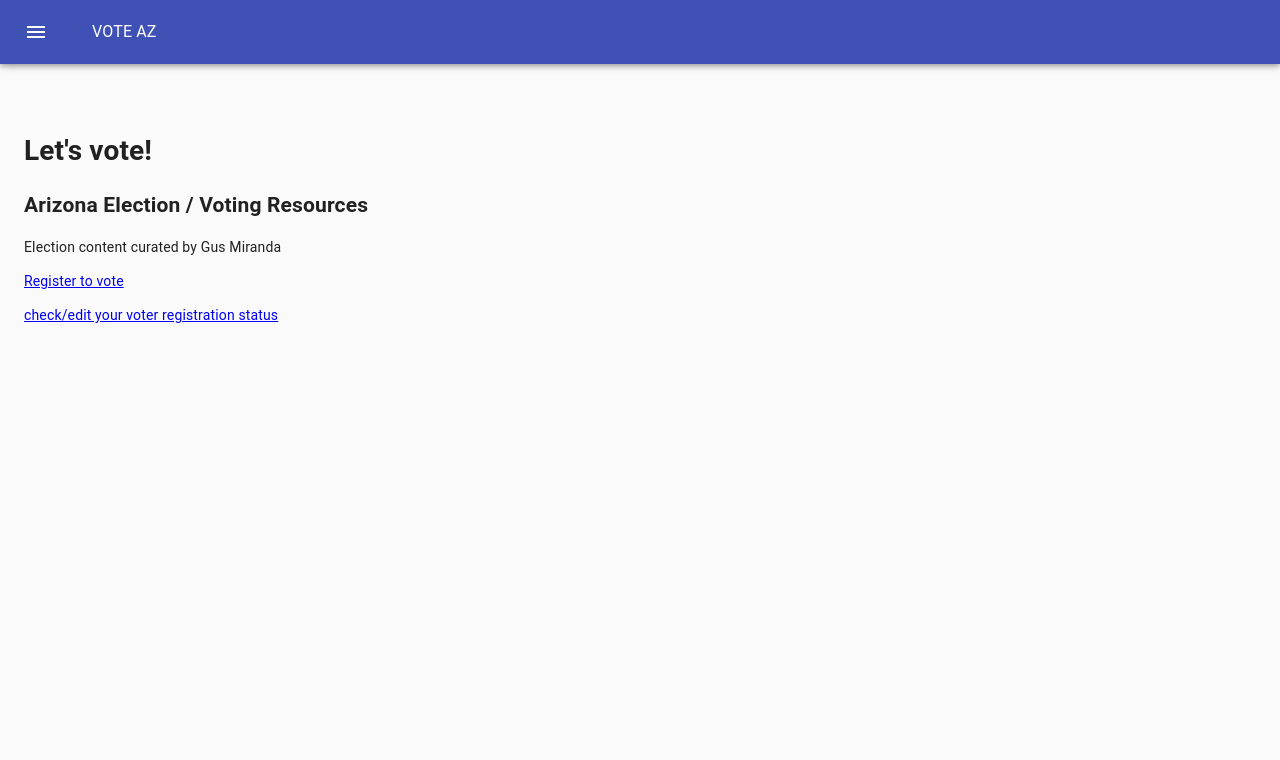
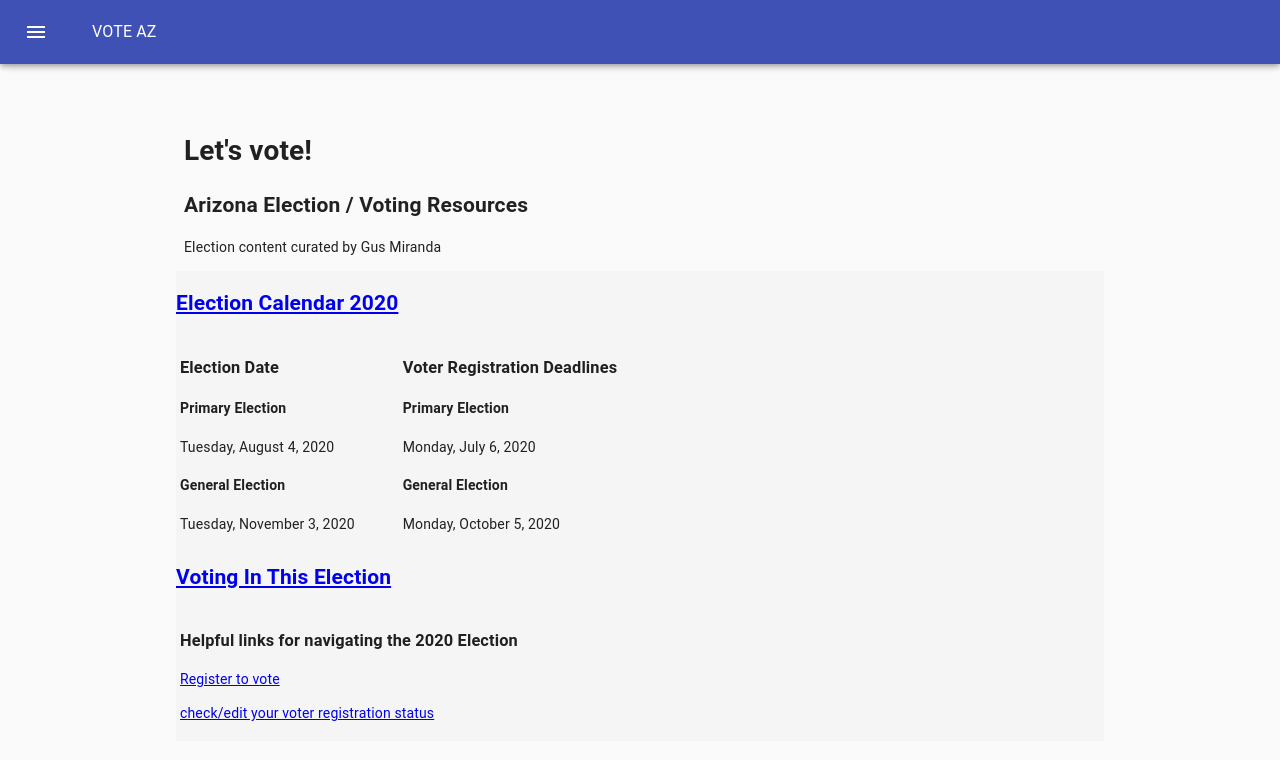
Before and after one commit to DillyDaily/voteaz, a React (Create React App) app: page / in a window 1280 px wide. Shown: the top 760 px of the page. Built offline with nearby package versions, Linux system fonts and the light colour scheme.

Commit message:
adding content

```diff
--- a/src/App.js
+++ b/src/App.js
@@ -19,7 +19,7 @@ export default function App() {
       <div className="App">
        <LeftMenu />
        <CssBaseline />
-          <Container maxWidth="lg">
+          <Container maxWidth="md">
             <Switch>
               <Route exact path="/" component={ Splash }/>
               <Route path="/CongressionalDistricts" component={ CongressionalDistricts }/>
--- a/src/components/CongressionalDistricts.js
+++ b/src/components/CongressionalDistricts.js
@@ -2,7 +2,9 @@ import React from 'react';
 
 const CongressionalDistricts = () => {
     return (
-        <div>Congressional Districts</div>
+        <div>Congressional Districts
+            https://www.house.gov/representatives/find-your-representative
+        </div>
     );
 }
 
--- a/src/components/ElectionDates.js
+++ b/src/components/ElectionDates.js
@@ -9,7 +9,7 @@ const useStyles = makeStyles((theme) => ({
     },
     paper: {
         padding: theme.spacing(2),
-        textAlign: 'left',
+        textAlign: 'center',
         whiteSpace: 'nowrap',
         marginBottom: theme.spacing(2),
     },
@@ -28,7 +28,7 @@ const [spacing, setSpacing] = React.useState(6);
     setSpacing(Number(event.target.value));
   };
     return (
-        <Grid container className={classes.root} spacing={1}>
+        <Grid container className={classes.root} spacing={1} style={{ backgroundColor: '#f5f5f5' }}>
                 <h2>
                     <a
                         className="App-link"
@@ -36,31 +36,31 @@ const [spacing, setSpacing] = React.useState(6);
                         target="_blank"
                         rel="noopener noreferrer"
                         >
-                        Election Dates
+                        Election Calendar 2020
                     </a>
                 </h2>
                     <Grid item xs={12}>
-                        <Grid container justify="left" spacing={spacing}>
+                        <Grid container spacing={spacing}>
                         {/* {[0, 1, 2].map((value) => ( */}
                             <Grid key={0} item>
-                            <Paper className={classes.paper}>
+                            {/* <Paper className={classes.paper}> */}
                                 <h3>Election Date</h3>
                                 <h4>Primary Election</h4>
                                 <p>Tuesday, August 4, 2020</p>
 
                                 <h4>General Election</h4>
                                 <p>Tuesday, November 3, 2020</p>
-                            </Paper>
+                            {/* </Paper> */}
                             </Grid>
                             <Grid key={1} item>
-                            <Paper className={classes.paper}>
+                            {/* <Paper className={classes.paper}> */}
                                 <h3>Voter Registration Deadlines</h3>
                                 <h4>Primary Election</h4>
                                 <p>Monday, July 6, 2020</p>
 
                                 <h4>General Election</h4>
                                 <p>Monday, October 5, 2020</p>
-                            </Paper>
+                            {/* </Paper> */}
                             </Grid>
                         </Grid>
                     </Grid>
--- a/src/components/Splash.js
+++ b/src/components/Splash.js
@@ -1,30 +1,45 @@
 import React from 'react';
+import { Grid, Paper } from '@material-ui/core';
+import { makeStyles } from '@material-ui/core/styles';
+import ElectionDates from './ElectionDates';
+import VotingInElections from './VotingInElections';
+
+const useStyles = makeStyles((theme) => ({
+  root: {
+    flexGrow: 1,
+  },
+  paper: {
+      padding: theme.spacing(2),
+      textAlign: 'center',
+      whiteSpace: 'nowrap',
+      marginBottom: theme.spacing(2),
+  },
+  control: {
+    padding: theme.spacing(2),
+  },
+}));
 
 const Splash = () => {
+
+  const [spacing, setSpacing] = React.useState(6);
+  const classes = useStyles();
+
+  const handleChange = (event) => {
+    setSpacing(Number(event.target.value));
+  };
 
   return (
     <div>
       <h1>Let's vote!</h1>
       <h2>Arizona Election / Voting Resources </h2>
       <p>Election content curated by Gus Miranda</p>
-      <a
-        className="App-link"
-        href="https://servicearizona.com/VoterRegistration/selectLanguage"
-        target="_blank"
-        rel="noopener noreferrer"
-        >
-        Register to vote
-      </a>
-      <p>
-        <a
-          className="App-link"
-          href="https://recorder.maricopa.gov/BeBallotReady/"
-          target="_blank"
-          rel="noopener noreferrer"
-          >
-          check/edit your voter registration status
-        </a>
-      </p>
+      <Grid container className={classes.root} spacing={1}>
+        <Grid item xs={12}>
+
+        </Grid>
+        <ElectionDates />
+        <VotingInElections />
+      </Grid>
     </div>
   );
 }
--- a/src/components/VotingInElections.js
+++ b/src/components/VotingInElections.js
@@ -1,8 +1,70 @@
 import React from 'react';
+import { makeStyles } from '@material-ui/core/styles';
+import Grid from '@material-ui/core/Grid';
+
+const useStyles = makeStyles((theme) => ({
+    root: {
+      flexGrow: 1,
+    },
+    paper: {
+        padding: theme.spacing(2),
+        textAlign: 'center',
+        whiteSpace: 'nowrap',
+        marginBottom: theme.spacing(2),
+    },
+    control: {
+      padding: theme.spacing(2),
+    },
+  }));
+
 
 const VotingInElections = () => {
+
+const [spacing, setSpacing] = React.useState(6);
+  const classes = useStyles();
+
+  const handleChange = (event) => {
+    setSpacing(Number(event.target.value));
+  };
     return (
-        <div>Voting in Elections</div>
+        <Grid container className={classes.root} spacing={1} style={{ backgroundColor: '#f5f5f5' }}>
+                <h2>
+                    <a
+                        className="App-link"
+                        href="https://azsos.gov/elections/voting-election"
+                        target="_blank"
+                        rel="noopener noreferrer"
+                        >
+                        Voting In This Election
+                    </a>
+                </h2>
+                    <Grid item xs={12}>
+                        <Grid container spacing={spacing}>
+                            <Grid key={0} item>
+                                <h3>Helpful links for navigating the 2020 Election</h3>
+                                <a
+                                    className="App-link"
+                                    href="https://servicearizona.com/VoterRegistration/selectLanguage"
+                                    target="_blank"
+                                    rel="noopener noreferrer"
+                                    >
+                                    Register to vote
+                                </a>
+                                <p>
+                                    <a
+                                    className="App-link"
+                                    href="https://recorder.maricopa.gov/BeBallotReady/"
+                                    target="_blank"
+                                    rel="noopener noreferrer"
+                                    >
+                                    check/edit your voter registration status
+                                    </a>
+                                </p>
+
+                            </Grid>
+                        </Grid>
+                    </Grid>
+            </Grid>
     );
 }
 
```
Also changed, not shown: 13 other files (tests, documents, lock files or other folders).
